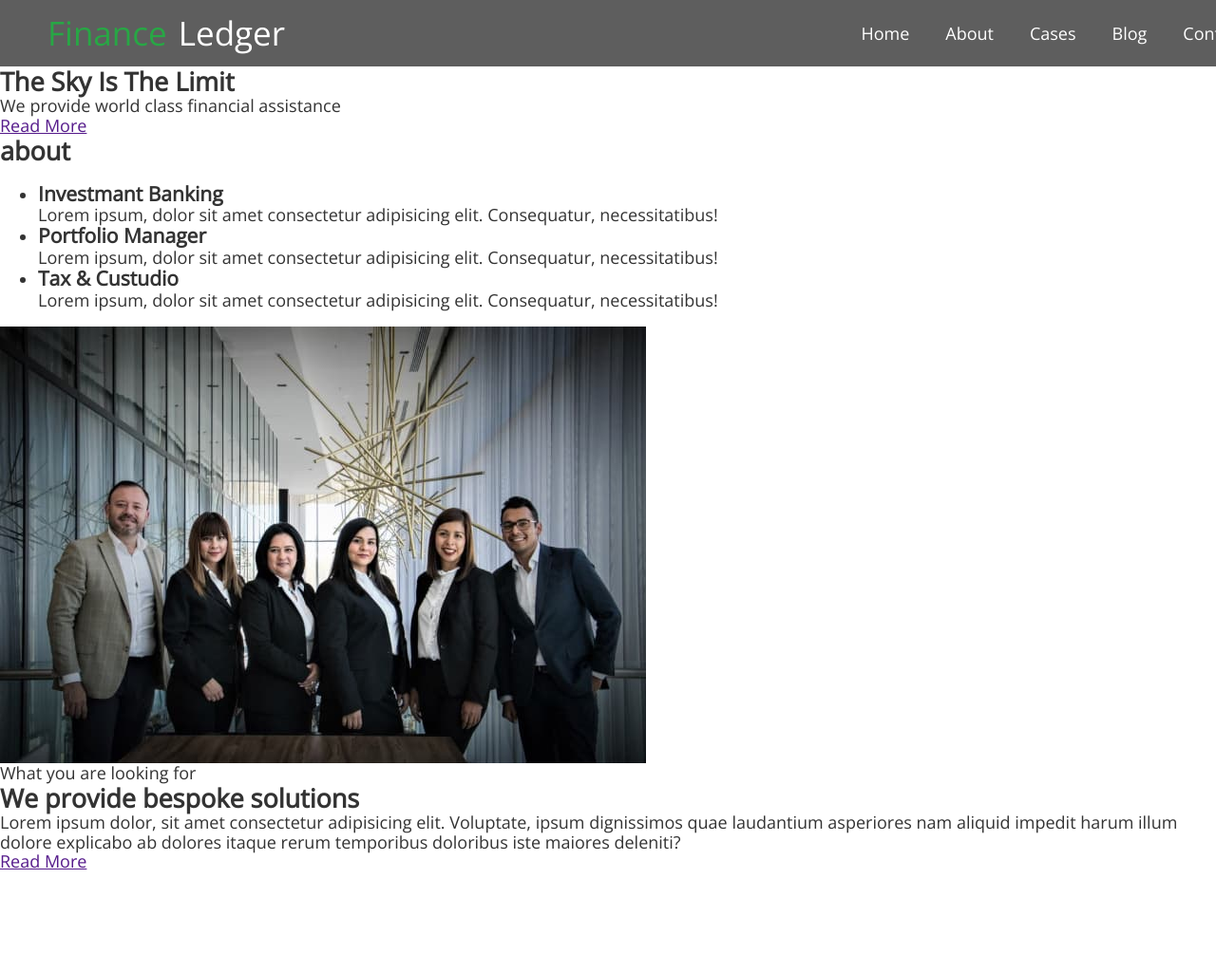
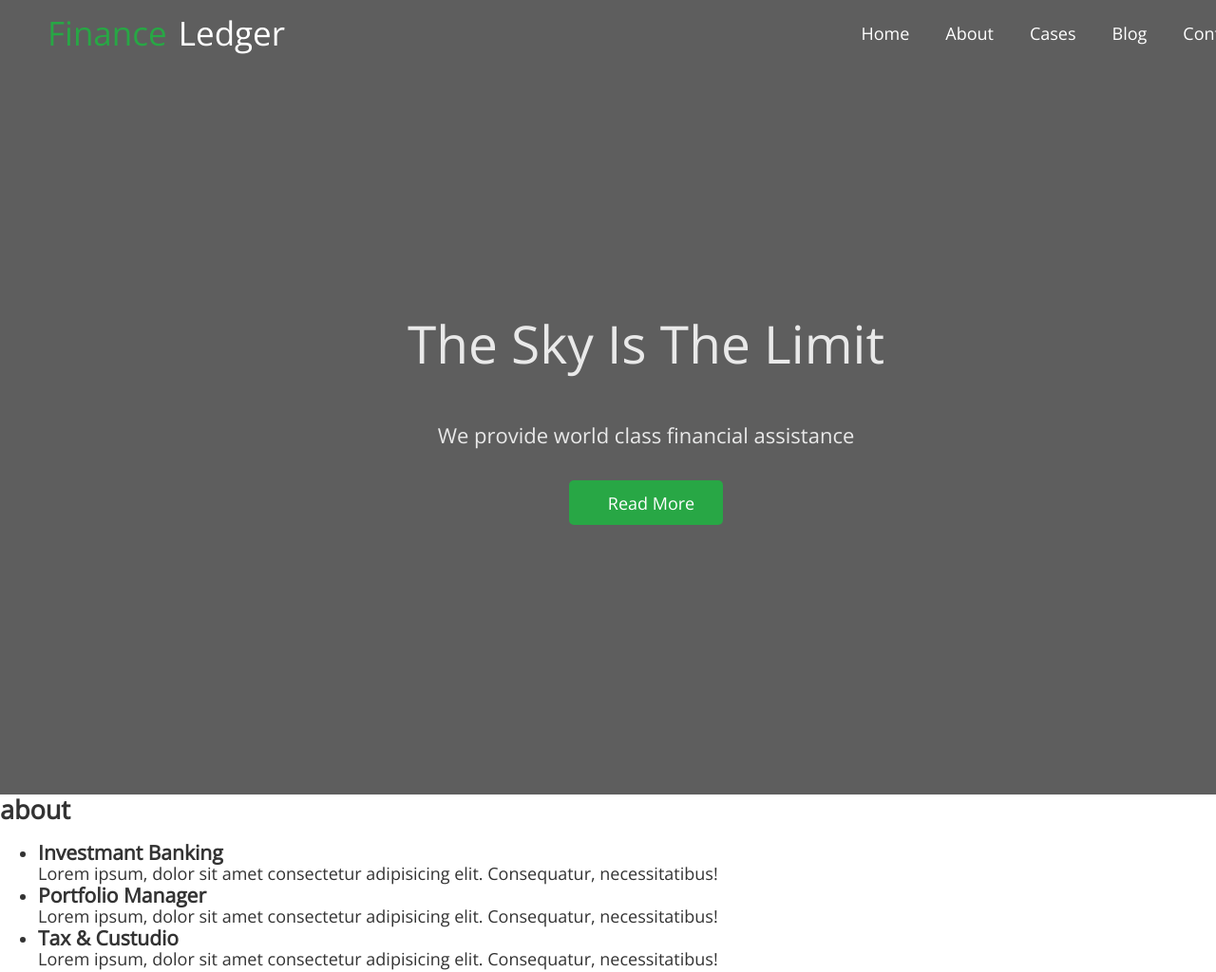
Before and after one commit to AnnaAtilgan/fson-72-underground-9, a plain HTML site: page index.html in a window 1280 px wide. Shown: the top 1024 px of the page at 95% size. Before the commit the page ends 919 px from the top, so only its background shows below. Drawn offline with nearby package versions, Linux system fonts and the light colour scheme.

Commit message:
add hero styles

```diff
--- a/css/styles.css
+++ b/css/styles.css
@@ -59,29 +59,28 @@ address {
 }
 
 /* header */
-.header{
+.header {
   background-color: #5e5e5e;
-
 }
 
-.header .container{
+.header .container {
   padding-left: 50px;
   padding-right: 50px;
 }
 
-.header-logo{
+.header-logo {
   font-size: 35px;
   line-height: 1.21;
   margin-right: auto;
-color:var(--secondary-text-color);
+  color: var(--secondary-text-color);
 }
 
-.accent{
+.accent {
   color: var(--accent-color);
   margin-right: 12px;
 }
 
-.header-nav-link{
+.header-nav-link {
   line-height: 1.56;
   color: var(--secondary-text-color);
   padding-top: 21px;
@@ -89,18 +88,57 @@ padding-bottom: 21px;
   display: inline-block;
 }
 
-.header-nav-link:hover ,.header-nav-link:focus{
+.header-nav-link:hover,
+.header-nav-link:focus {
   color: var(--accent-color);
 }
 
-.header-nav{
+.header-nav {
   display: flex;
   align-items: center;
 }
 
-.header-nav-list{
+.header-nav-list {
   display: flex;
   align-items: center;
-  gap:38px;
+  gap: 38px;
+}
 
+/* Hero */
+
+.hero {
+  background-color: #5e5e5e;
+  padding-top: 259px;
+  padding-bottom: 284px;
+  text-align: center;
 }
+
+.hero-title {
+  font-weight: 300;
+  font-size: 55px;
+  line-height: 1.2;
+  color: #e9e9e9;
+  margin-bottom: 45px;
+}
+
+.hero-text {
+  font-size: 22px;
+  line-height: 1.67;
+  color: #e9e9e9;
+  margin-bottom: 29px;
+}
+
+.hero-btn {
+  background-color: var(--accent-color);
+  border-radius: 5px;
+  line-height: 1.56;
+  color: var(--secondary-text-color);
+  padding: 10px 30px 9px 41px;
+  display: inline-block;
+}
+
+.hero-btn:hover,
+.hero-btn:focus {
+  background-color: var(--secondary-text-color);
+  color: var(--accent-color);
+}
--- a/index.html
+++ b/index.html
@@ -33,7 +33,9 @@
     <header class="header">
       <div class="container">
         <nav class="header-nav">
-          <a href="./index.html" class="header-logo link"><span class="accent">Finance</span>Ledger</a>
+          <a href="./index.html" class="header-logo link"
+            ><span class="accent">Finance</span>Ledger</a
+          >
           <ul class="header-nav-list list">
             <li class="header-nav-item"><a class="header-nav-link link" href="">Home</a></li>
             <li class="header-nav-item"><a class="header-nav-link link" href="">About</a></li>
@@ -48,10 +50,12 @@
     <!-- main -->
     <main>
       <!-- hero -->
-      <section>
-        <h1>The Sky Is The Limit</h1>
-        <p>We provide world class financial assistance</p>
-        <a href="">Read More</a>
+      <section class="hero">
+        <div class="container">
+          <h1 class="hero-title">The Sky Is The Limit</h1>
+          <p class="hero-text">We provide world class financial assistance</p>
+          <a class="hero-btn link" href="">Read More</a>
+        </div>
       </section>
 
       <!-- About -->
```
Lines whose indentation alone changed are shown as unchanged.
